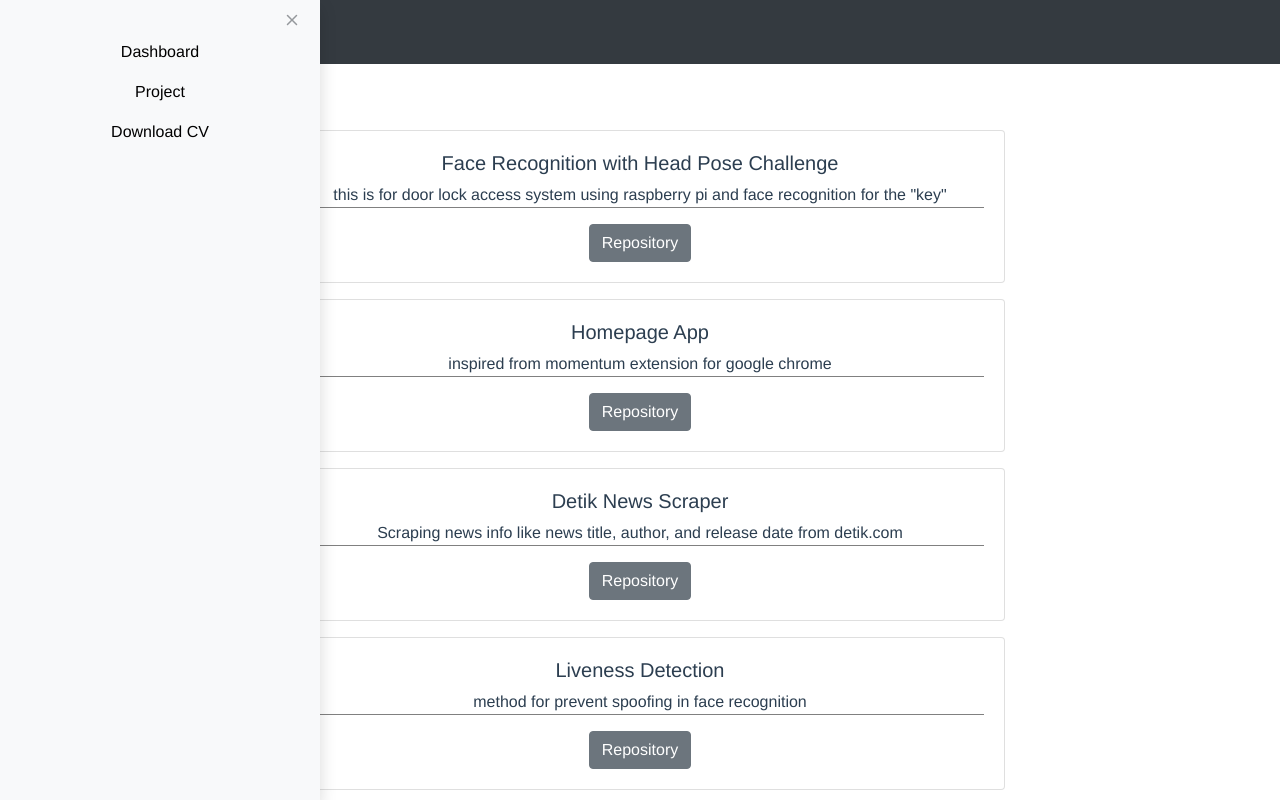
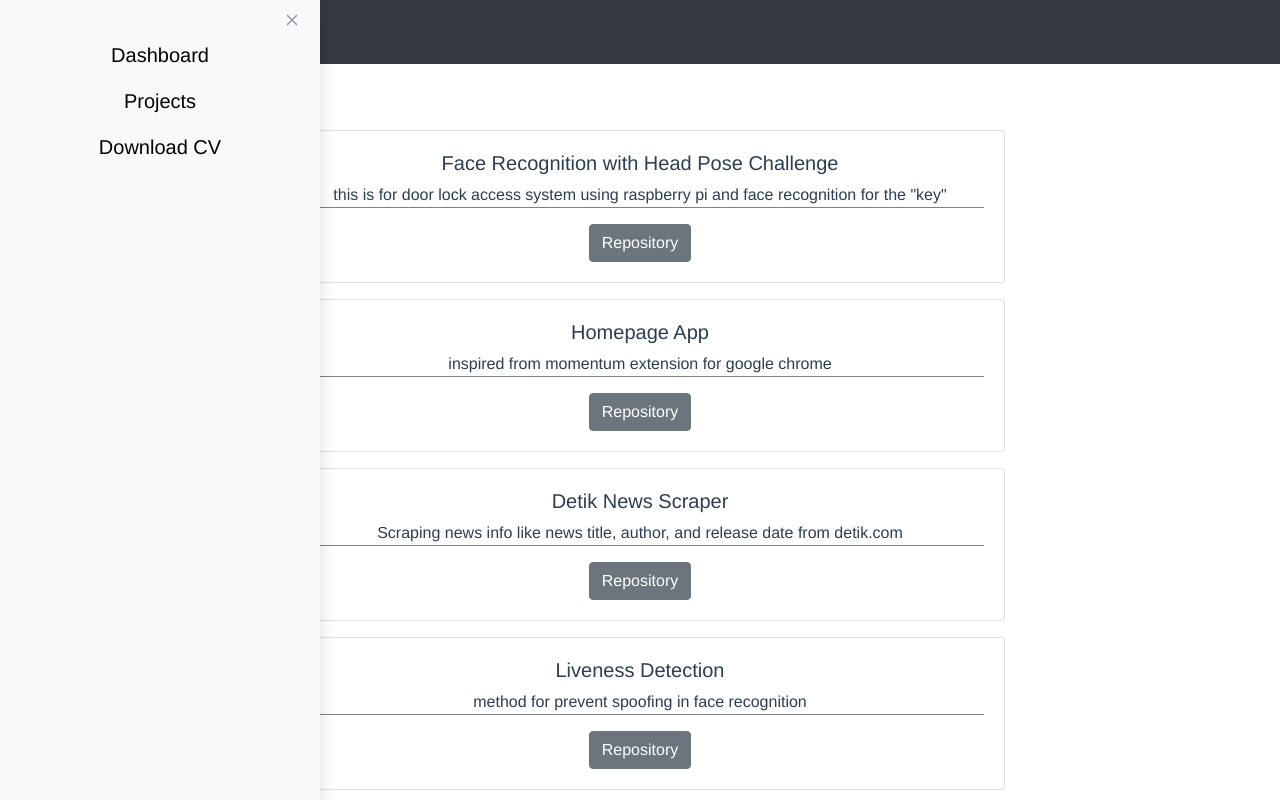
Before and after one commit to farhanrbnn/personal-web, a Vue app: page /projects in a window 1280 px wide. Both pictures are taken after a click on the button 40 px from the left and 32 px from the top of the page. Shown: the top 800 px of the page. Built offline with nearby package versions, Linux system fonts and the light colour scheme.

Commit message:
add new project

```diff
--- a/package.json
+++ b/package.json
@@ -13,6 +13,7 @@
     "bootstrap-vue": "^2.16.0",
     "core-js": "^3.6.5",
     "vue": "^2.6.12",
+    "vue-loaders": "^4.1.1",
     "vue-router": "^3.4.7"
   },
   "devDependencies": {
--- a/src/components/dashboard.vue
+++ b/src/components/dashboard.vue
@@ -6,7 +6,7 @@
         <b-sidebar id="sidebar-variant" shadow>
           <router-link to="/"><p id="router">Dashboard</p></router-link>
           <router-link to="projects"><p id="router">Projects</p></router-link>
-          <a href="https://drive.google.com/file/d/1zqIvnxwD_n24szplw19UNgwbYdqqF8mR/view?usp=sharing">
+          <a href="https://drive.google.com/file/d/1zqIvnxwD_n24szplw19UNgwbYdqqF8mR/view">
             <p id="router">Download CV</p>
           </a>
         </b-sidebar>
@@ -44,7 +44,7 @@
     name: 'edit',
     data () {
       return {
-        text: "Hello, my name is Farhan Rabbaanii. i'm computer engineering fresh graduate from BINUS University. I have intereset in full-stack web development, machine learning and computer vision."
+        text: "Hello, my name is Farhan Rabbaanii. i'm computer engineering fresh graduate from BINUS University. I have intereset in full-stack web development, machine learning and computer vision.",
       }
     }
   }
--- a/src/components/project.vue
+++ b/src/components/project.vue
@@ -1,13 +1,13 @@
 <template>
   <div id="project">
     <div>
-      <b-navbar align="center" type="dark" variant="dark">
-        <img v-b-toggle.sidebar-variant v-bind:src="require('@/assets/hamburger.png')">
+     <b-navbar align="center" type="dark" variant="dark">
+        <img v-b-toggle.sidebar-variant v-bind:src="require('@/assets/hamburger.png')" width="32" height="32">
         <b-sidebar id="sidebar-variant" shadow>
-          <router-link to="/"><p id="route">Dashboard</p></router-link>
-          <router-link to="projects"><p id="route">Project</p></router-link>
-          <a href="https://drive.google.com/file/d/1zqIvnxwD_n24szplw19UNgwbYdqqF8mR/view?usp=sharing">
-            <p id="route">Download CV</p>
+          <router-link to="/"><p id="router">Dashboard</p></router-link>
+          <router-link to="projects"><p id="router">Projects</p></router-link>
+          <a href="https://drive.google.com/file/d/1zqIvnxwD_n24szplw19UNgwbYdqqF8mR/view">
+            <p id="router">Download CV</p>
           </a>
         </b-sidebar>
         <b-navbar-brand id="test" href="#">Projects</b-navbar-brand>
@@ -21,6 +21,7 @@
               <h5>{{list.title}}</h5>
               <p id="repo-detail">{{list.detail}}</p>
               <b-button :href="list.link">Repository</b-button>
+              <b-button class="mx-2" v-if="list.demo" :href="list.demo">Demo</b-button>
             </div>
           </b-card>
         </b-col>
@@ -54,6 +55,12 @@
           title: 'Liveness Detection',
           detail: 'method for prevent spoofing in face recognition',
           link: 'https://github.com/farhanrbnn/liveness-detection'
+        },
+        {
+          title: 'Covid-19 Monitor',
+          detail: 'application for monitoring Covid-19 cases in global and Indonesia',
+          link: 'https://github.com/farhanrbnn/covid19-monitor',
+          demo: 'https://covid19-data-monitor.web.app/'
         }
         ]
       }
@@ -73,9 +80,9 @@
     margin-top: 50px;
   }
 
-  #route {
+  #router {
     color: black;
-
+    font-size: 20px;
   }
 
   #sidebar-variant {
```
Also changed, not shown: 11 other files (tests, documents, lock files or other folders).
